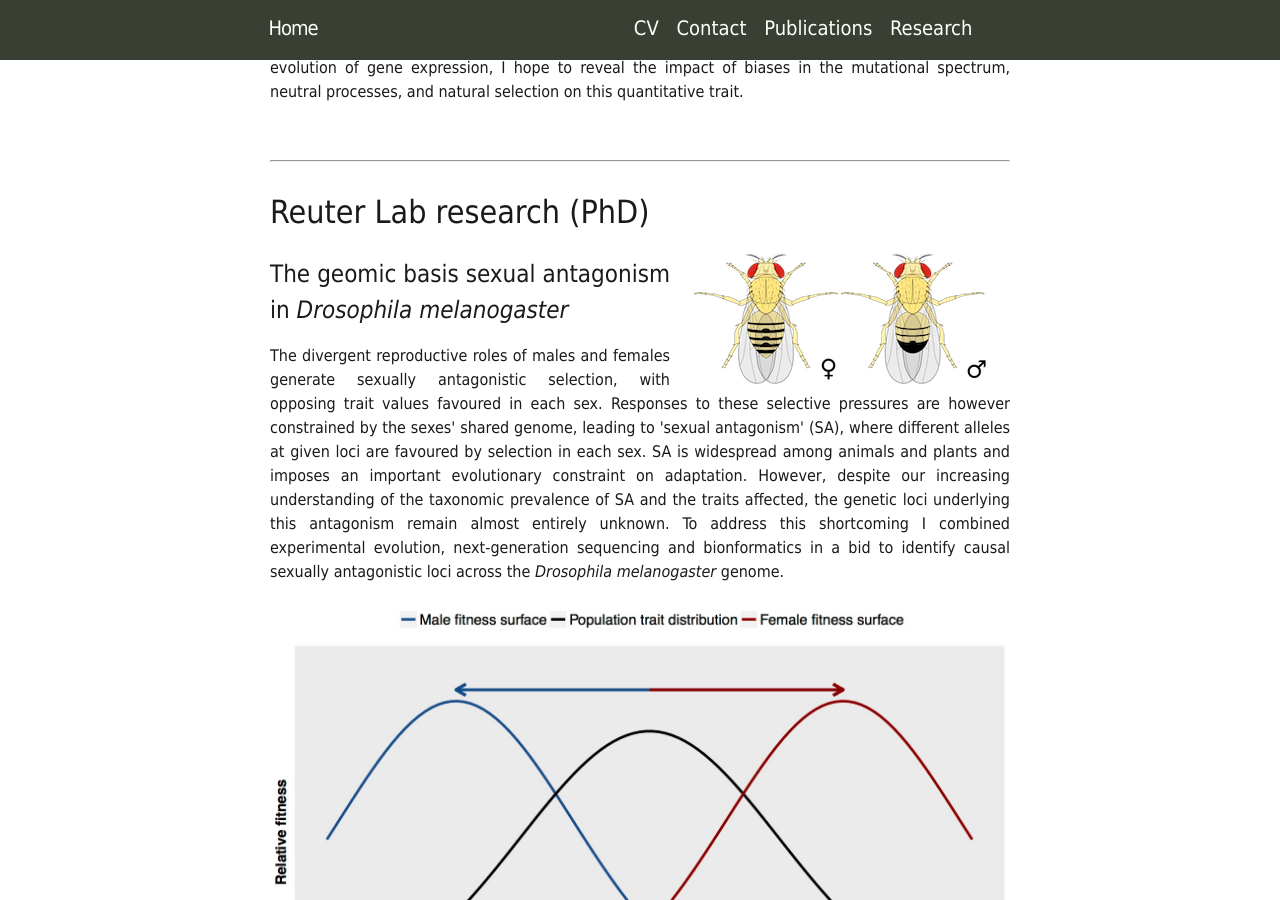
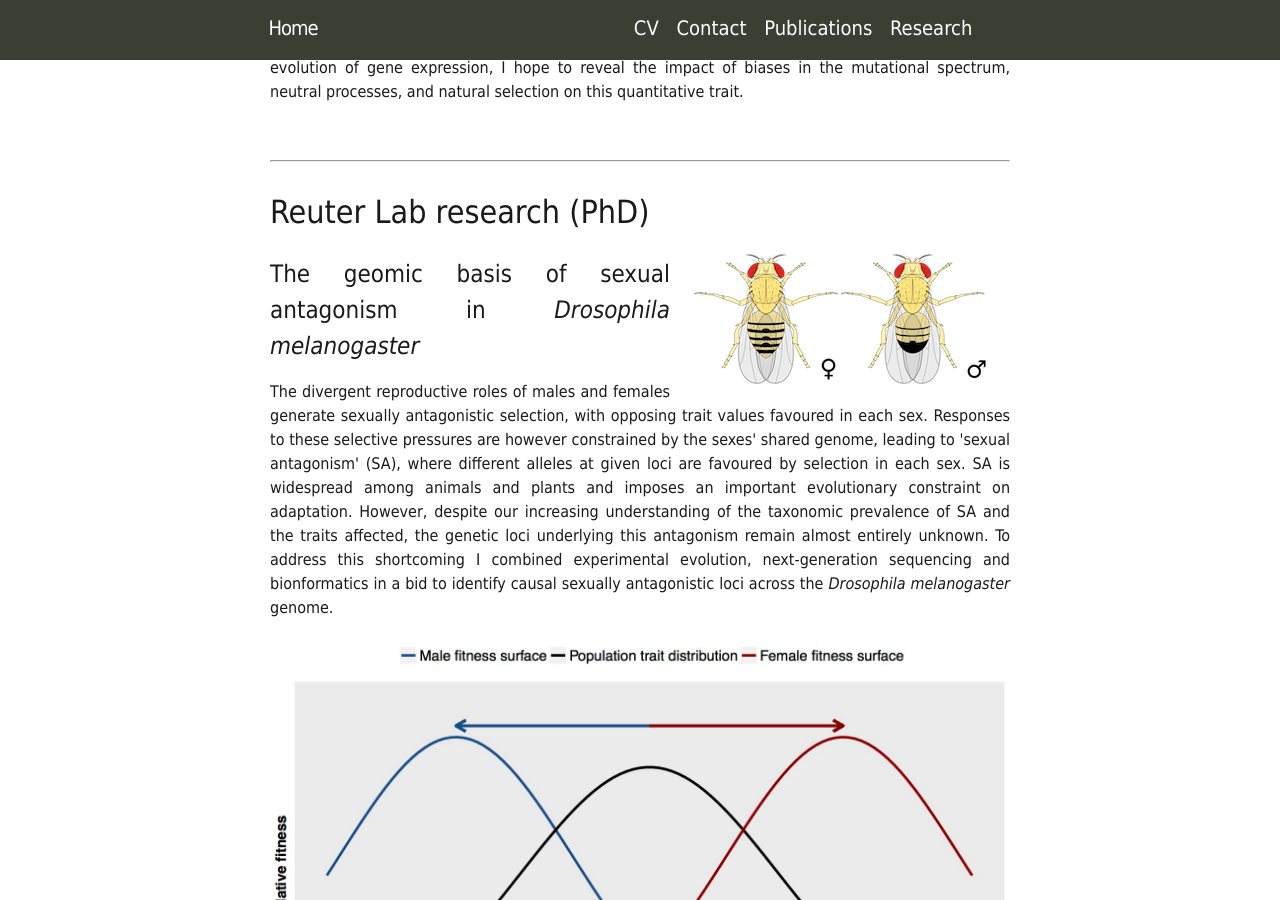
Before and after one commit to Mark-Stephen-Hill/Mark-Stephen-Hill.github.io, a Jekyll site: the page built from Research.md, in a window 1280 px wide and 900 px high, scrolled down 640 px. Built offline with Jekyll 4.4.1, drawn with Linux system fonts in a browser that asks for light colours.

```diff
--- a/Research.md
+++ b/Research.md
@@ -33,7 +33,7 @@ Variation in gene expression is a fundamental driver of phenotypic diversity bot
 <img src="../img/drosophila_pic.png" align="right" hspace="20">
 
 <div align="justify">
-<h1>The geomic basis sexual antagonism in <i>Drosophila melanogaster</i></h1>
+<h1>The geomic basis of sexual antagonism in <i>Drosophila melanogaster</i></h1>
 
 <p>The divergent reproductive roles of males and females generate sexually antagonistic selection, with opposing trait values favoured in each sex. Responses to these selective pressures are however constrained by the sexes' shared genome, leading to 'sexual antagonism' (SA), where different alleles at given loci are favoured by selection in each sex. SA is widespread among animals and plants and imposes an important evolutionary constraint on adaptation. However, despite our increasing understanding of the taxonomic prevalence of SA and the traits affected, the genetic loci underlying this antagonism remain almost entirely unknown. To address this shortcoming I combined experimental evolution, next-generation sequencing and bionformatics in a bid to identify causal sexually antagonistic loci across the <i>Drosophila melanogaster</i> genome.</p>
 
```
